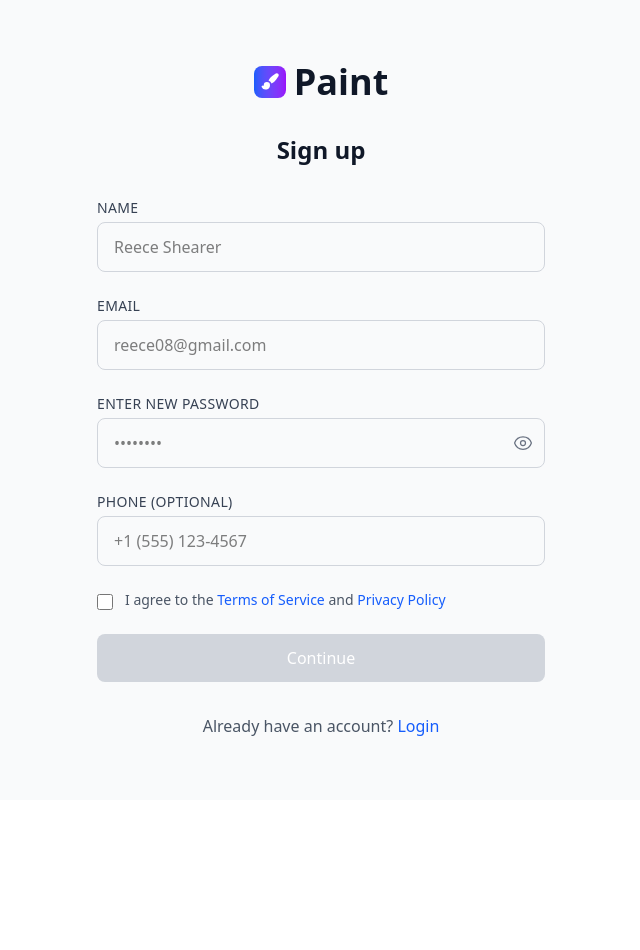
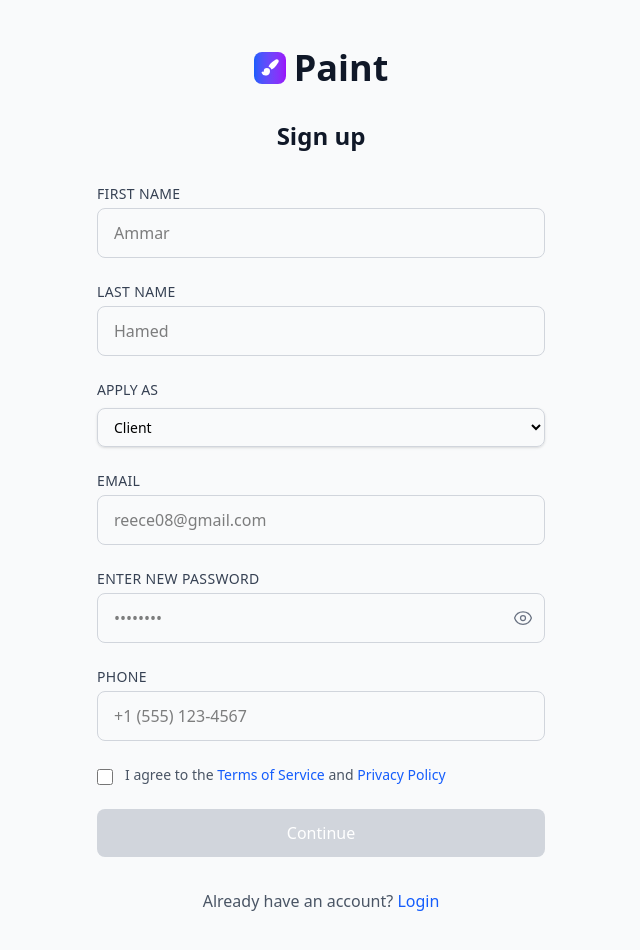
Before and after one commit to whiteHeart313/Painter-Booking-Service, a React (Vite) app in the folder client/: page /signup in a window 1280 px wide. Shown: the top 950 px of the page, without its empty margins (319-959 px from the left). Before the commit the page ends 800 px from the top, so only its background shows below. Built offline with nearby package versions, Linux system fonts and the light colour scheme; no server answers.

Commit message:
feat: enhance Signup form with first and last name fields, role selection, and improved validation

```diff
--- a/client/src/pages/auth/Signup.tsx
+++ b/client/src/pages/auth/Signup.tsx
@@ -1,4 +1,4 @@
-import React, { useState } from 'react';
+import React, { useState, useRef } from 'react';
 import { Link, useNavigate } from 'react-router-dom';
 import { InputField, AuthButton } from '../../components/auth/FormComponents';
 import { useAuthActions } from '../../hooks/useAuthActions';
@@ -9,11 +9,21 @@ export default function Signup() {
   const navigate = useNavigate();
   const { handleSignup, error, clearError, isSubmitting } = useAuthActions();
 
+  // Render counter
+  const renderCount = useRef(0);
+  renderCount.current += 1;
+
+  console.log(`Signup component render #${renderCount.current}`);
+  console.log('Error state in signup component:', error);
+  console.log('isSubmitting state:', isSubmitting);
+
   const [formData, setFormData] = useState<SignupRequest>({
-    name: '',
+    firstname: '',
+    lastname: '',
     email: '',
     password: '',
     phone: '',
+    role: 'CLIENT',
   });
 
   const [agreeToTerms, setAgreeToTerms] = useState(false);
@@ -23,6 +33,7 @@ export default function Signup() {
     clearError();
 
     if (!agreeToTerms) {
+      // Show error if terms not agreed
       return;
     }
 
@@ -34,13 +45,15 @@ export default function Signup() {
       }
 
       await handleSignup(submitData);
+      // Only navigate on successful signup
       navigate('/', { replace: true });
     } catch (error) {
-      // Error is handled by the hook
+      // Error is handled by AuthContext and will be displayed
+      console.log('Signup error:', error);
     }
   };
 
-  const isFormValid = formData.name && formData.email && formData.password && agreeToTerms;
+  const isFormValid = formData.firstname && formData.lastname && formData.email && formData.password && formData.role && agreeToTerms && formData.phone;
 
   return (
     <div className="min-h-screen bg-gray-50 flex items-center justify-center py-12 px-4 sm:px-6 lg:px-8">
@@ -59,13 +72,36 @@ export default function Signup() {
 
         <form onSubmit={handleSubmit} className="space-y-6">
           <InputField
-            label="Name"
+            label="First Name"
             type="text"
-            value={formData.name}
-            onChange={(value) => setFormData(prev => ({ ...prev, name: value }))}
-            placeholder="Reece Shearer"
+            value={formData.firstname}
+            onChange={(value) => setFormData(prev => ({ ...prev, firstname: value }))}
+            placeholder="Ammar"
             required
           />
+          <InputField
+            label="Last Name"
+            type="text"
+            value={formData.lastname}
+            onChange={(value) => setFormData(prev => ({ ...prev, lastname: value }))}
+            placeholder="Hamed"
+            required
+          />
+
+          <div className="space-y-2">
+            <label className="block text-sm font-medium text-gray-700">
+              APPLY AS
+            </label>
+            <select
+              value={formData.role}
+              onChange={(e) => setFormData(prev => ({ ...prev, role: e.target.value as 'CLIENT' | 'PAINTER' }))}
+              className="block w-full px-3 py-2 border border-gray-300 rounded-lg shadow-sm placeholder-gray-400 focus:outline-none focus:ring-2 focus:ring-blue-500 focus:border-blue-500 sm:text-sm"
+              required
+            >
+              <option value="CLIENT">Client</option>
+              <option value="PAINTER">Painter</option>
+            </select>
+          </div>
 
           <InputField
             label="Email"
@@ -86,7 +122,7 @@ export default function Signup() {
           />
 
           <InputField
-            label="Phone (Optional)"
+            label="Phone"
             type="tel"
             value={formData.phone || ''}
             onChange={(value) => setFormData(prev => ({ ...prev, phone: value }))}
```
